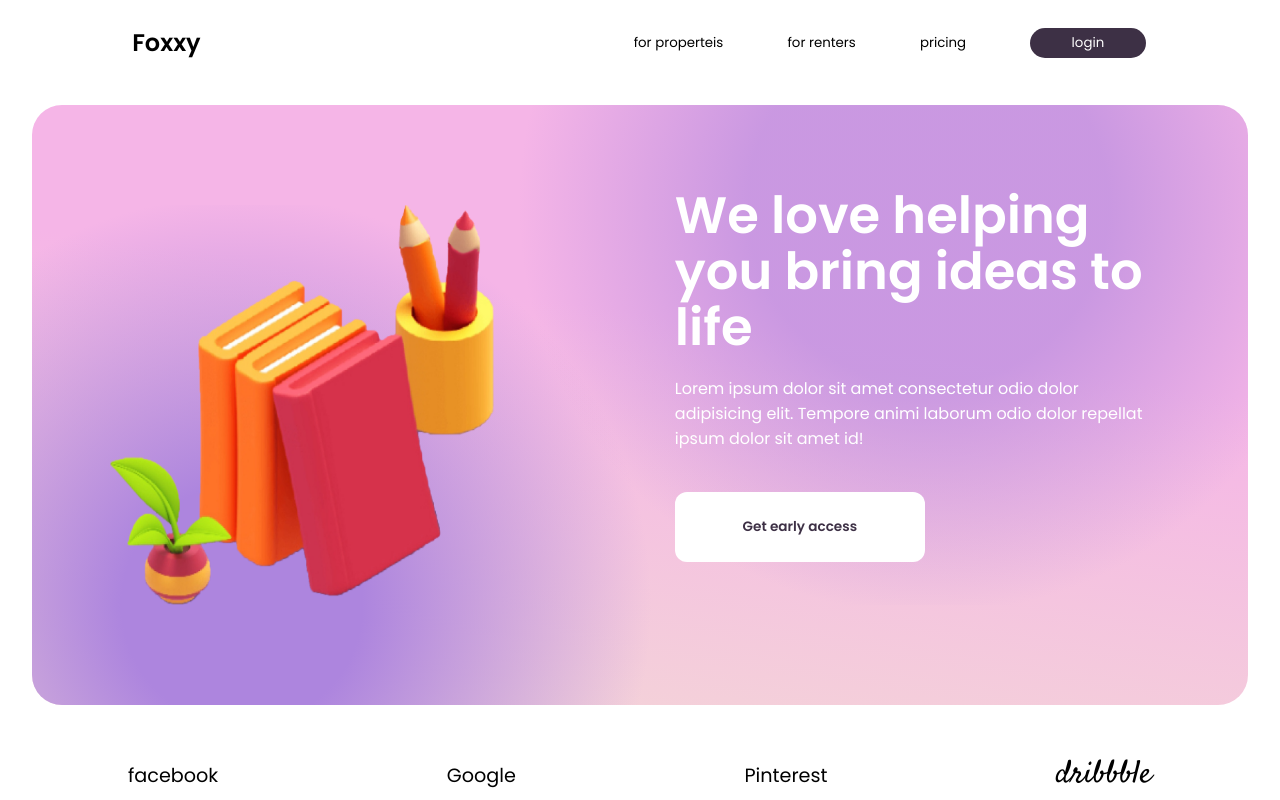
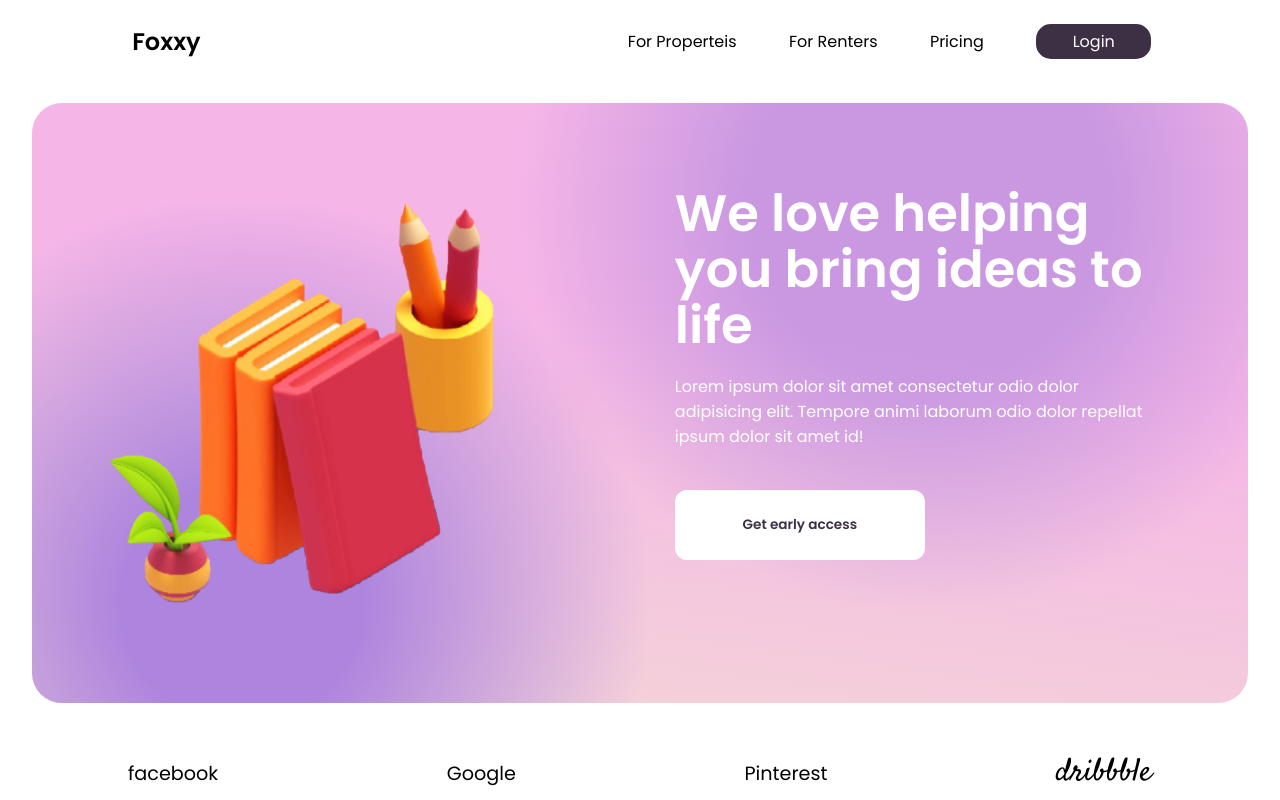
Before and after one commit to eisa-rezaei/Foxxy-Landing-page, a Next.js app: page / in a window 1280 px wide. Shown: the top 800 px of the page. Built offline with nearby package versions, Linux system fonts and the light colour scheme.

Commit message:
nav links

```diff
--- a/pagecomponent/layout/Layout.js
+++ b/pagecomponent/layout/Layout.js
@@ -1,5 +1,5 @@
 import Head from "next/head";
-import NavBar from "../navbar/NavBar";
+import NavBar from "../Navbar/NavBar";
 import { GlobalStyle } from "./GlobalStyles";
 
 const Layout = ({ children }) => {
--- a/pagecomponent/navbar/NavBar.js
+++ b/pagecomponent/navbar/NavBar.js
@@ -18,18 +18,10 @@ const NavBar = () => {
       </StyledPageNavBarTitle>
 
       <StyledPageNavBarLinks>
-        <button type="button" onClick={navLinkHandler("forproperties")}>
-          for properteis
-        </button>
-        <button type="button" onClick={navLinkHandler("forrenters")}>
-          for renters
-        </button>
-        <button type="button" onClick={navLinkHandler("pricing")}>
-          pricing
-        </button>
-        <button type="button" onClick={navLinkHandler("login")}>
-          login
-        </button>
+        <span onClick={navLinkHandler("forproperties")}>for properteis</span>
+        <span onClick={navLinkHandler("forrenters")}>for renters</span>
+        <span onClick={navLinkHandler("pricing")}>pricing</span>
+        <span onClick={navLinkHandler("login")}>login</span>
       </StyledPageNavBarLinks>
     </StyledPageNavBar>
   );
--- a/pagecomponent/navbar/NavBarStyles.js
+++ b/pagecomponent/navbar/NavBarStyles.js
@@ -12,7 +12,7 @@ export const StyledPageNavBar = styled.div`
     padding: 1.5vh 4vw;
   }
 `;
-export const StyledPageNavBarTitle = styled.button`
+export const StyledPageNavBarTitle = styled.span`
   width: 10vw;
   font-size: 1.5rem;
   font-weight: 600;
@@ -31,7 +31,7 @@ export const StyledPageNavBarLinks = styled.div`
   display: flex;
   align-items: center;
   justify-content: space-around;
-  & button {
+  & span {
     padding: 5px 0;
     text-align: center;
     transition: all 0.2s linear;
--- a/pages/_app.js
+++ b/pages/_app.js
@@ -1,4 +1,4 @@
-import Layout from "../pagecomponent/layout/Layout";
+import Layout from "../pagecomponent/Layout/Layout";
 
 function MyApp({ Component, pageProps }) {
   return (
```
